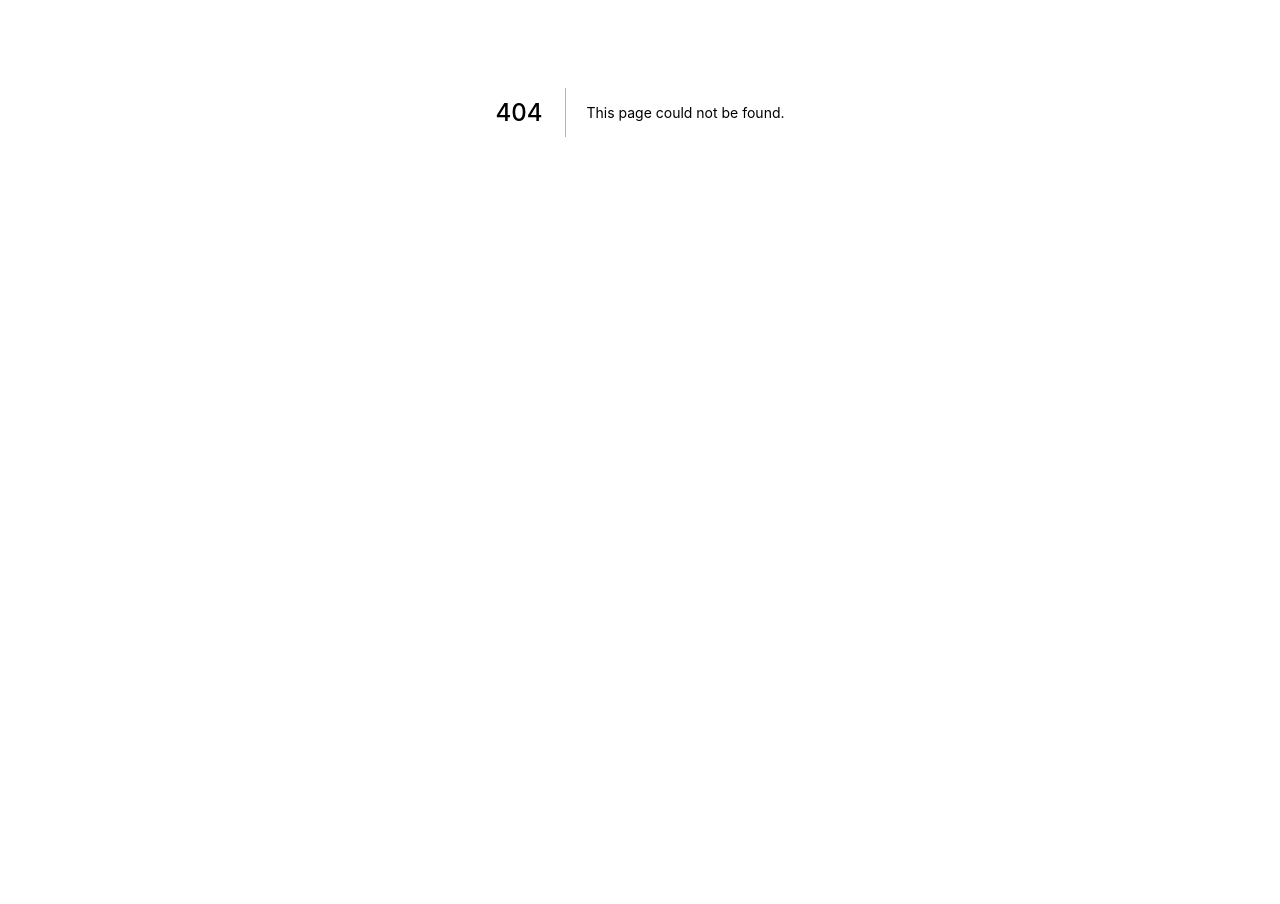
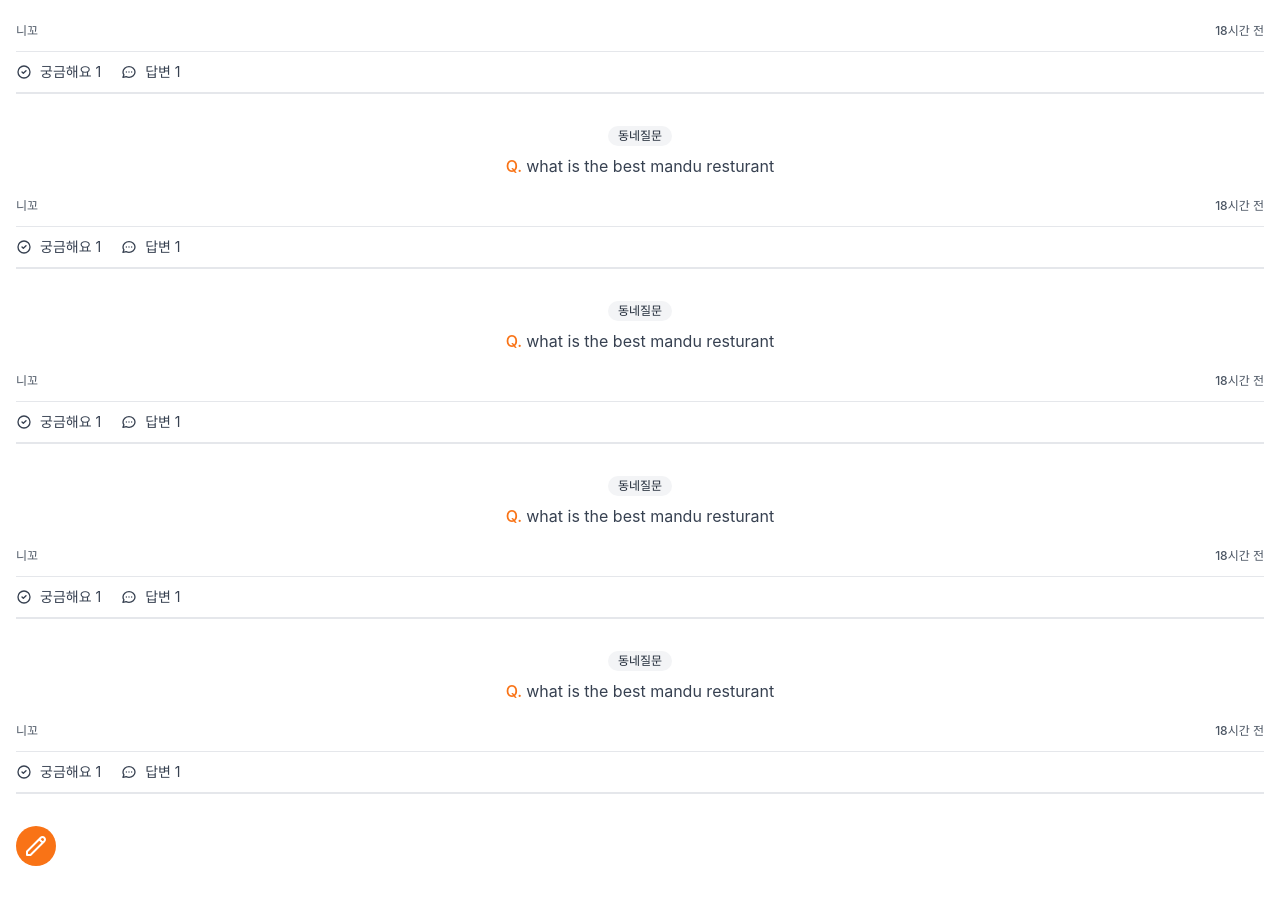
Before and after one commit to kth9192/carrot-market, a Next.js app: page /community in a window 1280 px wide. Before the commit this address had no page. Shown: the part 288-1192 px from the top of the page. Before the commit the page ends 800 px from the top, so only its background shows below. Built offline with nearby package versions, Linux system fonts and the light colour scheme.

Commit message:
:construction: 커뮤니티-1

```diff
--- /dev/null
+++ b/pages/community/index.tsx
@@ -0,0 +1,78 @@
+import React from 'react';
+
+function Community() {
+  return (
+    <div className="space-y-8 py-16 px-4">
+      {Array.from({ length: 6 }).map((_, idx) => (
+        <div key={idx} className="flex flex-col items-center">
+          <span className="itesm-center flex rounded-full bg-gray-100 py-0.5 px-2.5 text-xs  font-medium text-gray-800">
+            동네질문
+          </span>
+          <span className="mt-2 text-gray-700">
+            <span className="font-medium text-orange-500">Q. </span>what is the
+            best mandu resturant
+          </span>
+          <div className="mt-5 flex w-full items-center justify-between text-xs font-medium text-gray-600">
+            <span>니꼬</span>
+            <span>18시간 전</span>
+          </div>
+          <div className="mt-3 flex w-full space-x-5 border-t border-b-[2px] py-2.5 text-gray-700">
+            <span className="flex items-center space-x-2 text-sm">
+              <svg
+                className="h-4 w-4"
+                fill="none"
+                stroke="currentColor"
+                viewBox="0 0 24 24"
+                xmlns="http://www.w3.org/2000/svg"
+              >
+                <path
+                  strokeLinecap="round"
+                  strokeLinejoin="round"
+                  strokeWidth="2"
+                  d="M9 12l2 2 4-4m6 2a9 9 0 11-18 0 9 9 0 0118 0z"
+                ></path>
+              </svg>
+              <span>궁금해요 1</span>
+            </span>
+            <span className="flex items-center space-x-2 text-sm">
+              <svg
+                className="h-4 w-4"
+                fill="none"
+                stroke="currentColor"
+                viewBox="0 0 24 24"
+                xmlns="http://www.w3.org/2000/svg"
+              >
+                <path
+                  strokeLinecap="round"
+                  strokeLinejoin="round"
+                  strokeWidth="2"
+                  d="M8 12h.01M12 12h.01M16 12h.01M21 12c0 4.418-4.03 8-9 8a9.863 9.863 0 01-4.255-.949L3 20l1.395-3.72C3.512 15.042 3 13.574 3 12c0-4.418 4.03-8 9-8s9 3.582 9 8z"
+                ></path>
+              </svg>
+              <span>답변 1</span>
+            </span>
+          </div>
+        </div>
+      ))}
+
+      <button className="flex aspect-square w-[40px] items-center justify-center rounded-full bg-orange-500  text-white">
+        <svg
+          className="h-6 w-6"
+          fill="none"
+          stroke="currentColor"
+          viewBox="0 0 24 24"
+          xmlns="http://www.w3.org/2000/svg"
+        >
+          <path
+            strokeLinecap="round"
+            strokeLinejoin="round"
+            strokeWidth="2"
+            d="M15.232 5.232l3.536 3.536m-2.036-5.036a2.5 2.5 0 113.536 3.536L6.5 21.036H3v-3.572L16.732 3.732z"
+          ></path>
+        </svg>
+      </button>
+    </div>
+  );
+}
+
+export default Community;
--- a/pages/items/upload.tsx
+++ b/pages/items/upload.tsx
@@ -41,7 +41,7 @@
             type="text"
             id="price"
             placeholder="0.00"
-            className="w-full appearance-none px-3 pl-7"
+            className="w-full appearance-none px-3 pl-7 focus:ring-orange-500"
           />
           <div className="pointer-events-none absolute right-0 flex items-center pr-3">
             <span className="text-gray-500">USD</span>
@@ -57,7 +57,9 @@
           className="mt-1 w-full rounded-md border-gray-300 shadow-sm focus:border-orange-500   focus:ring-orange-500"
         />
       </div>
-      <button>Upload product</button>
+      <button className="mt-5 w-full rounded bg-orange-500 py-2 text-white">
+        Upload product
+      </button>
     </div>
   );
 }
```
